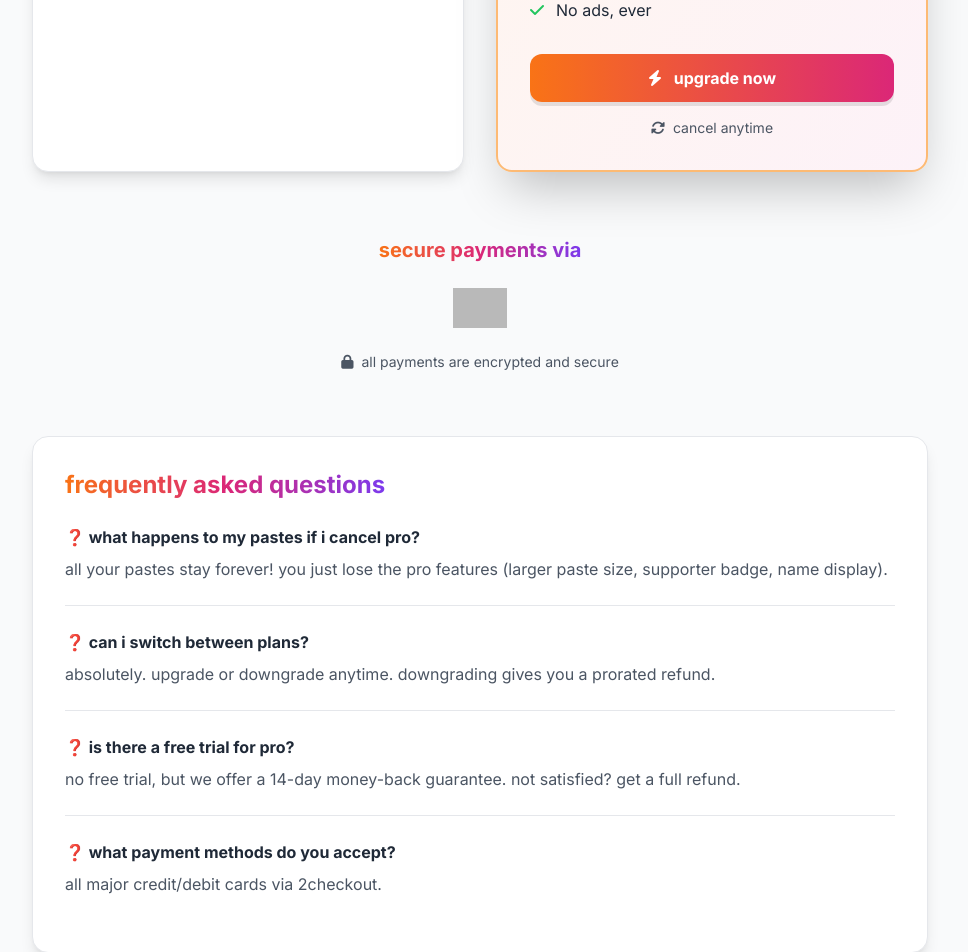
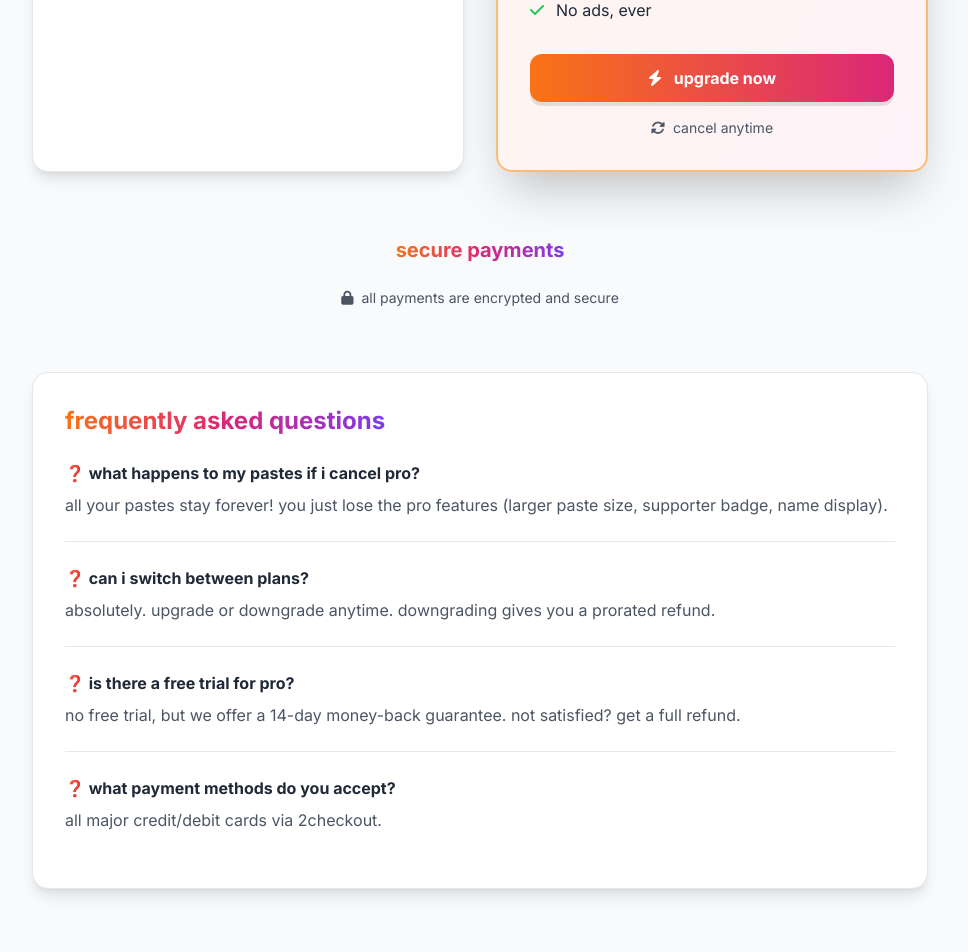
Before and after one commit to voxadorww/skibin, a Django app: page /pricing in a window 1280 px wide. Shown: the part 932-1884 px from the top of the page, without its empty margins (160-1128 px from the left). Run offline with Django 5.2, Linux system fonts and the light colour scheme; some libraries are stand-ins or nearby versions; grey boxes are pictures that could not be loaded.

Commit message:
Update pricing.html

```diff
--- a/app/templates/pricing.html
+++ b/app/templates/pricing.html
@@ -305,12 +305,7 @@
 
             <!-- Payment Processor Info -->
             <div class="max-w-2xl mx-auto text-center mb-16">
-                <h3 class="text-xl font-bold mb-6 gradient-text">secure payments via</h3>
-                <div class="flex justify-center items-center space-x-8 mb-6">
-                    <img src="https://encrypted-tbn0.gstatic.com/images?q=tbn:ANd9GcT6LKhyVmRVBrpOMuPcY9CsMY6Jii06Mr9CJw&s"
-                         alt="2Checkout/Verifone"
-                         class="h-10 payment-logos">
-                </div>
+                <h3 class="text-xl font-bold mb-6 gradient-text">secure payments</h3>
                 <p class="text-gray-600 dark:text-gray-300 text-sm">
                     <i class="fas fa-lock mr-1"></i> all payments are encrypted and secure
                 </p>
```
